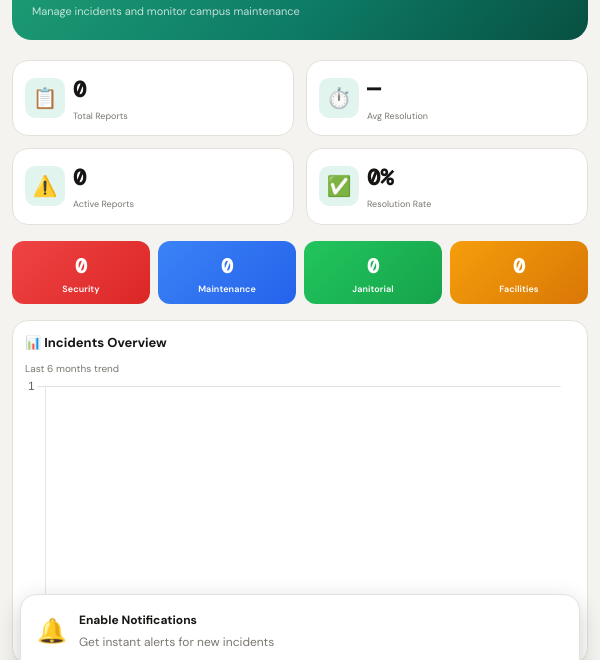
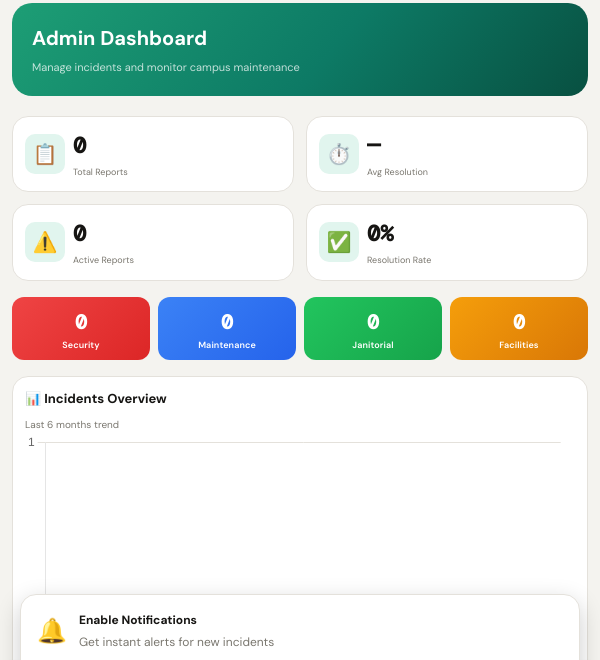
Before and after one commit to AaronFalsario/campus-care, a website built with Vite: page Assets/Admin_dashboard/Admin.html in a window 600 px wide. Shown: the part 65-725 px from the top of the page. Built offline with nearby package versions, Linux system fonts and the light colour scheme; some packages are replaced by stand-ins of ours; no server answers; the database is empty.

Commit message:
Campus-Care v1.0.0

```diff
--- a/Assets/Admin_dashboard/style.css
+++ b/Assets/Admin_dashboard/style.css
@@ -28,9 +28,9 @@
     --shadow-lg: rgba(0,0,0,0.12);
     --sidebar-width: 260px;
     --bottom-nav-height: 65px;
-}
-
-/* ===== DARK MODE ===== */
+    --topbar-height: 64px;
+}
+
 body.dark-mode {
     --bg: #0F172A;
     --surface: #1E293B;
@@ -72,13 +72,16 @@ html, body {
     100% { opacity: 1; transform: translateY(0); }
 }
 
+/* MAIN CONTENT - FIXED TOP PADDING FOR FIXED TOPBAR */
 main {
     margin-left: var(--sidebar-width);
-    padding: 28px 36px 48px;
+    /* CRITICAL FIX: Add top padding to account for fixed topbar */
+    padding: calc(var(--topbar-height) + 28px) 36px 48px;
     max-width: calc(100% - var(--sidebar-width));
     width: auto;
     animation: fadeInUp 0.4s cubic-bezier(0.2, 0.9, 0.3, 1.1) forwards;
     overflow-x: hidden !important;
+    min-height: 100vh;
 }
 
 /* No animation on structural elements */
@@ -225,7 +228,7 @@ main {
 .topbar {
     background: var(--surface);
     border-bottom: 1px solid var(--border);
-    height: 64px;
+    height: var(--topbar-height);
     display: flex;
     align-items: center;
     justify-content: space-between;
@@ -1169,7 +1172,7 @@ body.dark-mode .btn-cancel:hover { background: #475569; }
 
 .btn-save:hover { background: var(--teal-dark); }
 
-/* ===== MOBILE CARDS - SMALLER FOR BETTER MOBILE VIEW ===== */
+/* ===== MOBILE CARDS ===== */
 .mobile-cards {
     display: none;
     flex-direction: column;
@@ -1384,8 +1387,8 @@ body.dark-mode .btn-cancel:hover { background: #475569; }
     background: var(--teal-light);
 }
 
+/* ===== MOBILE RESPONSIVE ===== */
 @media (min-width: 393px) and (max-width: 730px) {
-
     body { font-size: 12px; }
 
     .topbar { padding: 0 16px; height: 52px; }
@@ -1397,7 +1400,7 @@ body.dark-mode .btn-cancel:hover { background: #475569; }
     .dark-mode-toggle svg, .notification-bell svg { width: 15px; height: 15px; }
 
     main {
-        padding: 16px 20px 70px;
+        padding: calc(var(--topbar-height) + 16px) 20px 70px;
         margin-left: 0;
         max-width: 100%;
     }
@@ -1467,9 +1470,7 @@ body.dark-mode .btn-cancel:hover { background: #475569; }
     .page-btn { padding: 6px 12px; font-size: 11px; }
 }
 
-/* =====================================================
-   STANDARD MOBILE (max-width: 768px)
-   ===================================================== */
+/* ===== STANDARD MOBILE (max-width: 768px) ===== */
 @media (max-width: 768px) {
     body { overflow-x: hidden !important; width: 100% !important; }
 
@@ -1514,8 +1515,7 @@ body.dark-mode .btn-cancel:hover { background: #475569; }
 
     main {
         margin-left: 0;
-        padding: 12px;
-        padding-bottom: 80px;
+        padding: calc(56px + 12px) 12px 80px;
         width: 100%;
         max-width: 100%;
         overflow-x: hidden !important;
@@ -1548,8 +1548,6 @@ body.dark-mode .btn-cancel:hover { background: #475569; }
     .table-wrap { display: none; }
     .mobile-cards { display: flex; }
     .export-btn { display: none; }
-
-    /* Mobile cards are already smaller above */
 
     .notification-dropdown {
         top: 62px;
@@ -1575,9 +1573,7 @@ body.dark-mode .btn-cancel:hover { background: #475569; }
     .page-btn { padding: 6px 10px; font-size: 12px; }
 }
 
-/* =====================================================
-   EXTRA SMALL (max-width: 480px) - EVEN SMALLER CARDS
-   ===================================================== */
+/* ===== EXTRA SMALL (max-width: 480px) ===== */
 @media (max-width: 480px) {
     .topbar { padding: 0 10px; }
     .brand { gap: 5px; }
@@ -1626,9 +1622,7 @@ body.dark-mode .btn-cancel:hover { background: #475569; }
     .cat-label { font-size: 8px; margin-top: 2px; line-height: 1.2; }
 }
 
-/* =====================================================
-   SMALL PHONES (max-width: 392px)
-   ===================================================== */
+/* ===== SMALL PHONES (max-width: 392px) ===== */
 @media (max-width: 392px) {
     .stats-row { grid-template-columns: 1fr; gap: 8px; }
     .m-card-body { grid-template-columns: 1fr; gap: 6px; }
```
Also changed, not shown: 1 other file.
